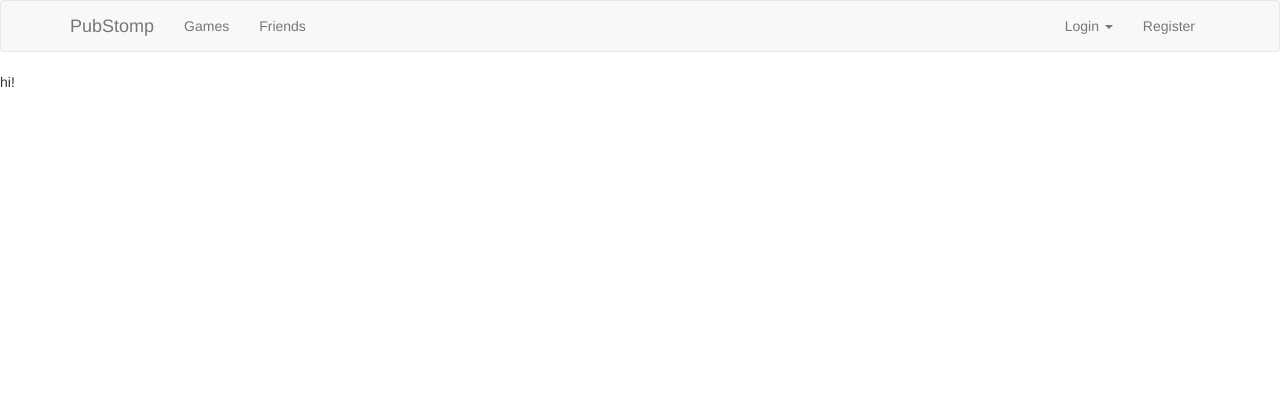
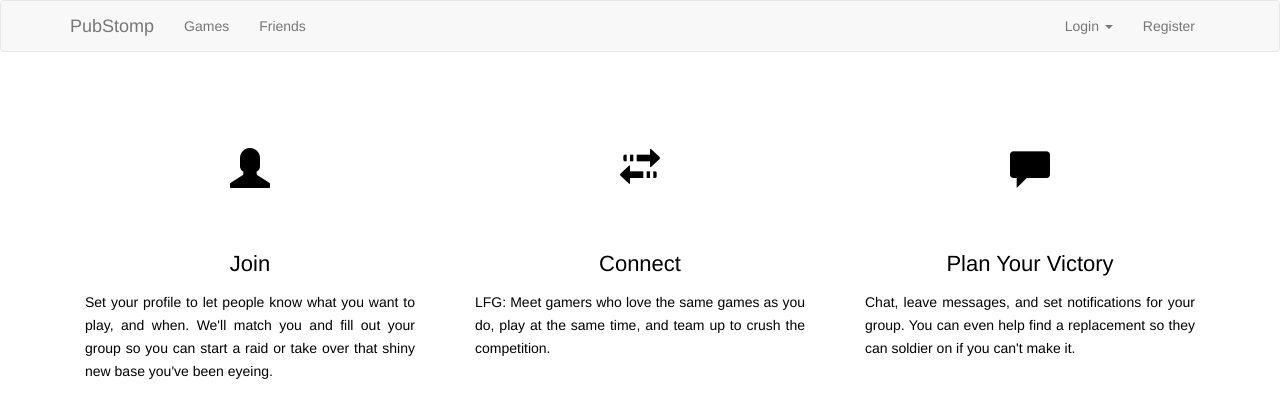
Before and after one commit to Franco84/pubstomp, a React (Create React App) app: page / in a window 1280 px wide. Shown: the top 418 px of the page. Built offline with nearby package versions, Linux system fonts and the light colour scheme.

Commit message:
added serviceboxes

```diff
--- a/public/index.css
+++ b/public/index.css
@@ -51,3 +51,36 @@ box-shadow:none !important;
 .text-center {
   text-align: center;
 }
+
+/*-----SERVICE BOX-----*/
+.serviceBox{
+    text-align: center;
+    margin: 0 -15px;
+    padding: 50px 30px;
+    color: #000;
+}
+.serviceBox .service-icon{
+    width: 100px;
+    height: 100px;
+    line-height: 100px;
+    border-radius: 50%;
+    border: 1px solid #fff;
+    font-size: 40px;
+    display: inline-block;
+    margin-bottom: 30px;
+    transition: all 0.5s ease 0s;
+}
+.serviceBox:hover .service-icon{
+    box-shadow: 0 0 0 15px orange;
+}
+.serviceBox .title{
+    font-size: 22px;
+    font-weight: 500;
+    margin: 0 0 15px;
+}
+.serviceBox .description{
+    font-size: 14px;
+    text-align: justify;
+    line-height: 23px;
+    margin: 0;
+}
--- a/src/components/App.js
+++ b/src/components/App.js
@@ -1,11 +1,12 @@
 import React, { Component } from 'react';
+import ServiceBoxes from './ServiceBoxes'
+
 
 class App extends Component {
   render() {
+
     return (
-      <div>
-      <p>hi!</p>
-      </div>
+      <ServiceBoxes />
     );
   }
 }
--- /dev/null
+++ b/src/components/ServiceBoxes.js
@@ -0,0 +1,39 @@
+import React, { Component } from 'react';
+import {Grid, Row, Col, Glyphicon} from 'react-bootstrap'
+
+class ServiceBoxes extends Component {
+
+  renderBox(icon, title, description) {
+    return (
+      <div className="serviceBox">
+        <div className="service-icon">
+          <Glyphicon glyph={icon} />
+        </div>
+        <h3 className="title">{title}</h3>
+        <p className="description">
+          {description}
+        </p>
+      </div>
+    )
+  }
+
+  render() {
+    return (
+        <Grid>
+          <Row>
+            <Col sm={4} xs={12}>
+              {this.renderBox("user", "Join", "Set your profile to let people know what you want to play, and when. We'll match you and fill out your group so you can start a raid or take over that shiny new base you've been eyeing.")}
+            </Col>
+            <Col sm={4} xs={12}>
+              {this.renderBox("transfer", "Connect", "LFG: Meet gamers who love the same games as you do, play at the same time, and team up to crush the competition.")}
+            </Col>
+            <Col sm={4} xs={12}>
+              {this.renderBox("comment", "Plan Your Victory", "Chat, leave messages, and set notifications for your group. You can even help find a replacement so they can soldier on if you can't make it.")}
+            </Col>
+          </Row>
+        </Grid>
+    );
+  }
+}
+
+export default ServiceBoxes;
--- a/src/index.js
+++ b/src/index.js
@@ -3,7 +3,7 @@ import ReactDOM from 'react-dom';
 import { Provider } from 'react-redux';
 import { createStore, applyMiddleware } from 'redux';
 import ReduxPromise from 'redux-promise';
-import {Route, BrowserRouter, Switch} from 'react-router-dom'
+import {Route, Router, Switch} from 'react-router-dom'
 import Navigation from './components/Navigation'
 import App from './components/App';
 import Signup from './components/Signup'
@@ -15,7 +15,7 @@ const createStoreWithMiddleware = applyMiddleware(ReduxPromise)(createStore);
 
 ReactDOM.render(
   <Provider store={createStoreWithMiddleware(reducers)}>
-    <BrowserRouter history={history} >
+    <Router history={history} >
       <div>
         <Navigation history={history} />
         <Switch>
@@ -23,6 +23,6 @@ ReactDOM.render(
           <Route path="/signup" component={Signup} />
         </Switch>
       </div>
-    </BrowserRouter>
+    </Router>
   </Provider>
   , document.querySelector('#container'));
```
